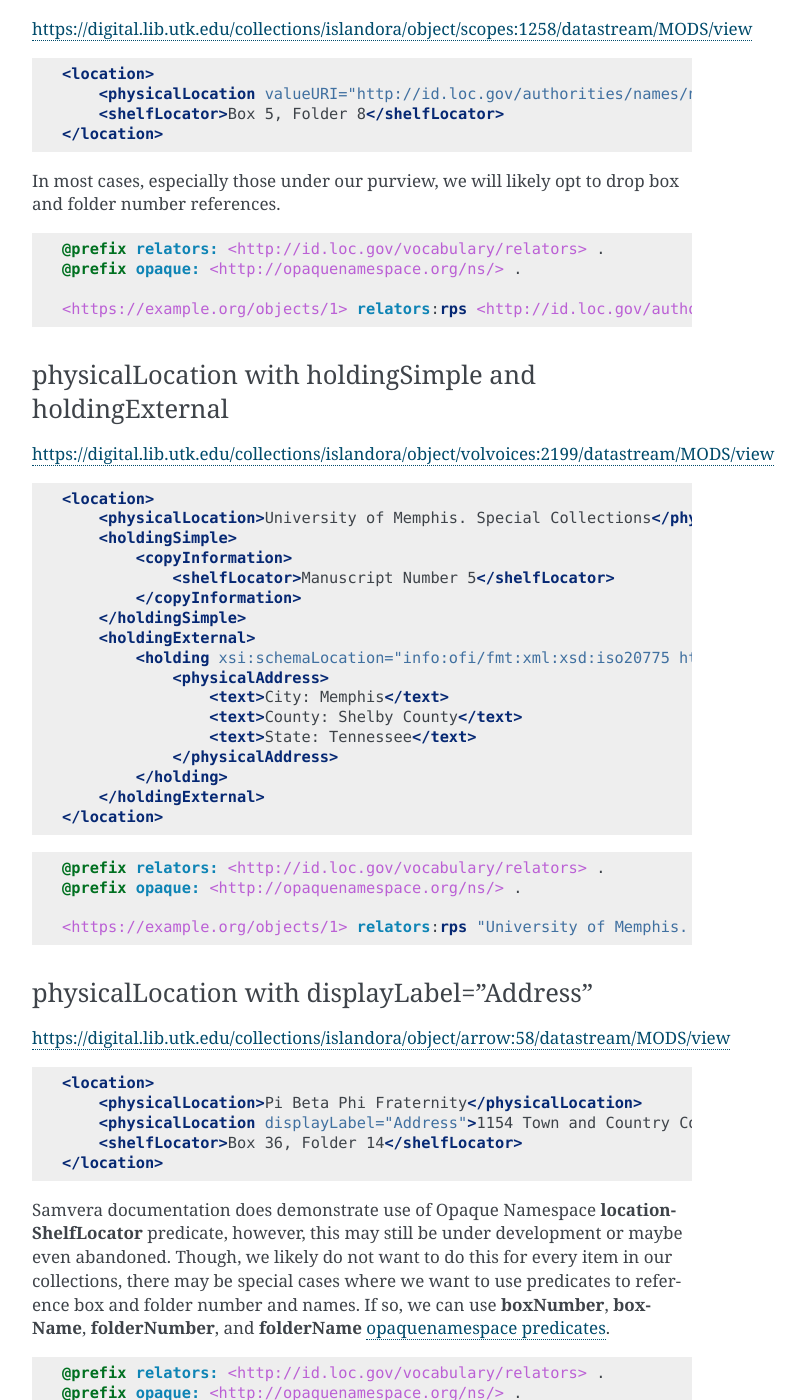
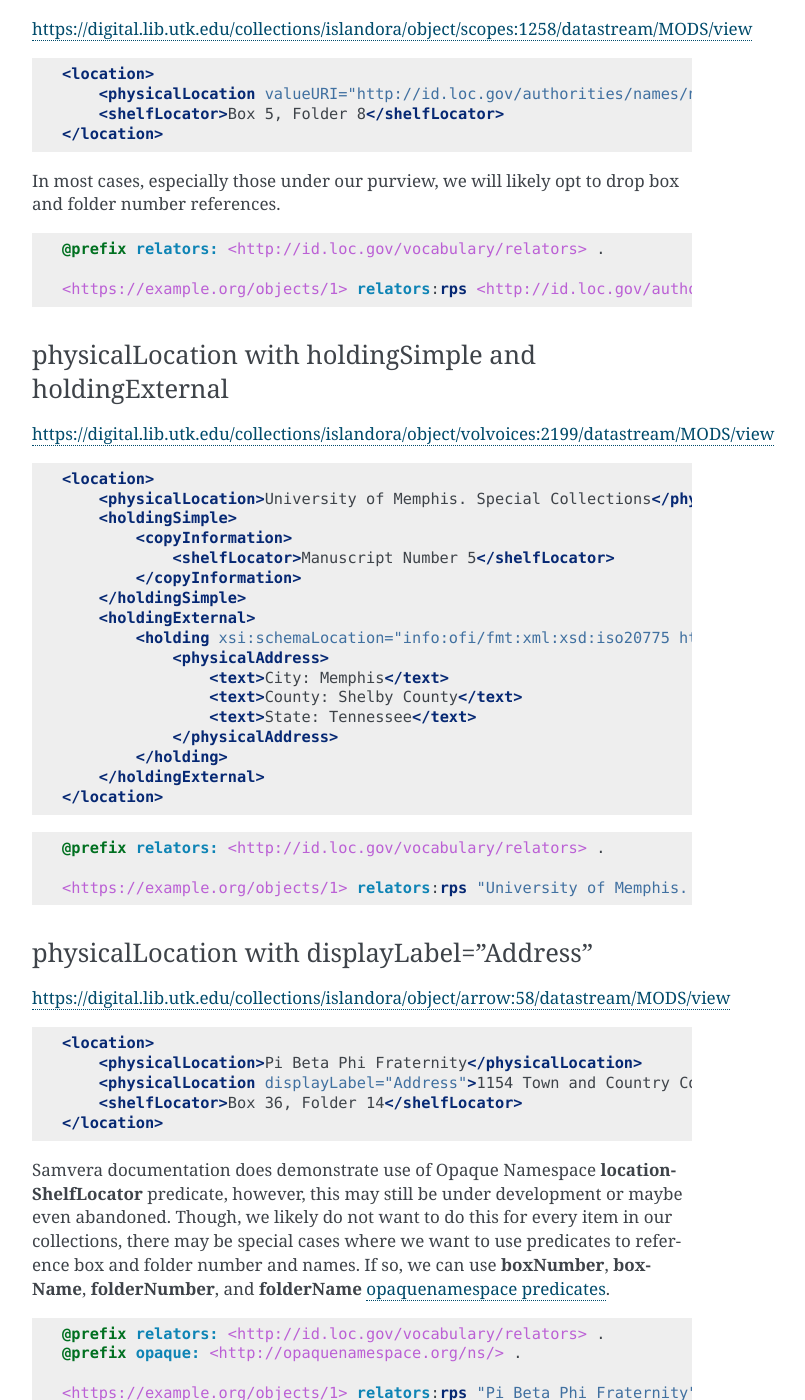
Before and after one commit to UTKcataloging/mods_to_rdf, a Sphinx documentation site: the page built from docs/source/top_level_elements/location.rst, in a window 1280 px wide and 1400 px high, scrolled down 1622 px. Shown: the whole window, without its empty margins (388-1193 px from the left). Built offline with Sphinx 7.4.7, drawn with Linux system fonts in a browser that asks for light colours; formulas are drawn with MathJax 3.

Commit message:
Remove unnecessary prefixes.

```diff
--- a/docs/source/top_level_elements/location.rst
+++ b/docs/source/top_level_elements/location.rst
@@ -99,7 +99,6 @@ In most cases, especially those under our purview, we will likely opt to drop bo
 .. code-block:: turtle
 
     @prefix relators: <http://id.loc.gov/vocabulary/relators> .
-    @prefix opaque: <http://opaquenamespace.org/ns/> .
 
     <https://example.org/objects/1> relators:rps <http://id.loc.gov/authorities/names/no2014027633> .
 
@@ -131,7 +130,6 @@ https://digital.lib.utk.edu/collections/islandora/object/volvoices:2199/datastre
 .. code-block:: turtle
 
     @prefix relators: <http://id.loc.gov/vocabulary/relators> .
-    @prefix opaque: <http://opaquenamespace.org/ns/> .
 
     <https://example.org/objects/1> relators:rps "University of Memphis. Special Collections" .
 
```
